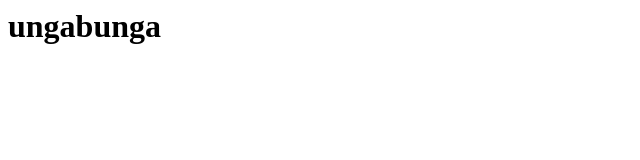
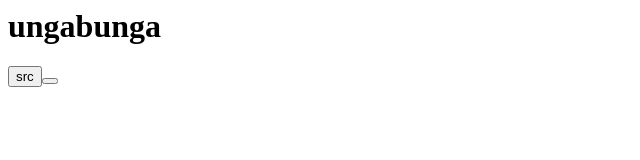
Before and after one commit to badewen/rusts, a plain HTML site: page index.html in a window 1280 px wide. Shown: the whole page, without its empty margins (0-640 px from the left). Drawn offline with Linux system fonts and the light colour scheme.

Commit message:
Update index.html

```diff
--- a/index.html
+++ b/index.html
@@ -1 +1,4 @@
 <h1>ungabunga<h1>
+<a hfgd="https://www.badewen.github.io/rusts/src">
+  <button>src<button>
+</a>
```
